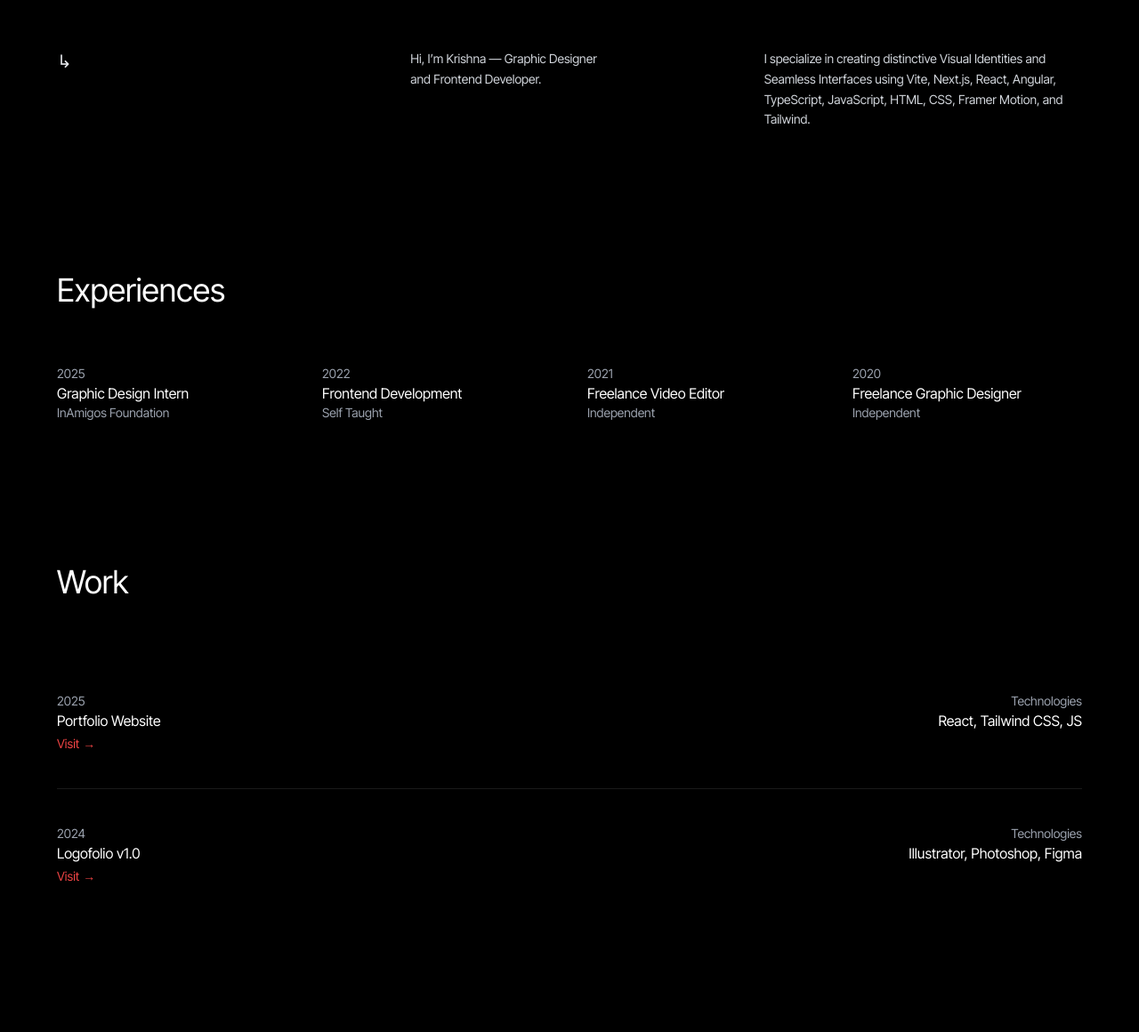
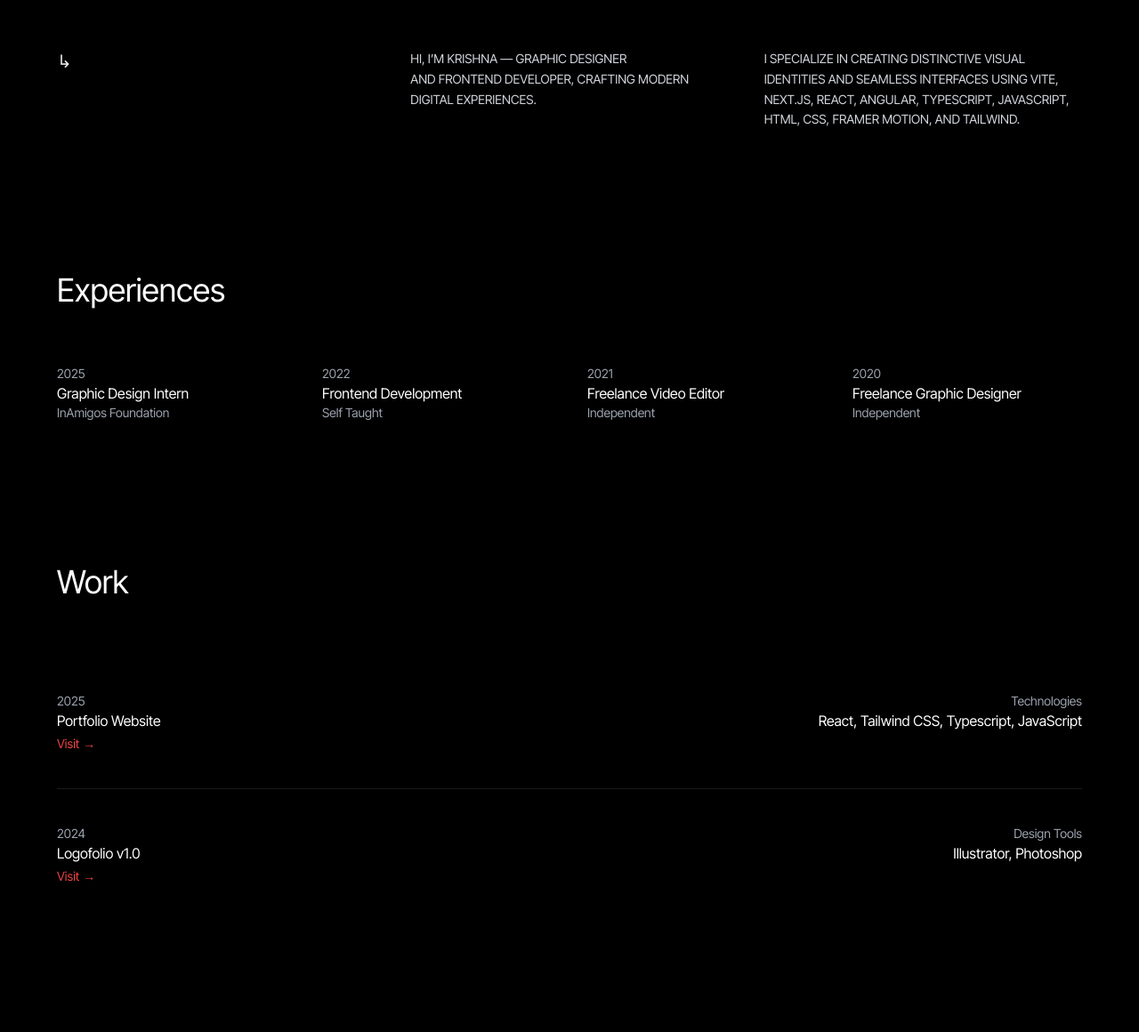
Before and after one commit to blurryface027/my-portfolio, a React (Vite) app: page / in a window 1280 px wide. Shown: the part 893-2053 px from the top of the page at 89% size. Built offline with nearby package versions, Linux system fonts and the light colour scheme.

Commit message:
fix: enhance introduction text for clarity and update technology/tools references

```diff
--- a/src/App.css
+++ b/src/App.css
@@ -44,5 +44,5 @@ html, body {
   padding: 0;
   width: 100%;
   overflow-x: hidden;
-  background: #000; /* ensures no white shows */
+  background: #000;
 }
--- a/src/App.tsx
+++ b/src/App.tsx
@@ -70,15 +70,15 @@ export default function App() {
     {/* Short Intro */}
     <div className="text-left">
       <p className="text-base leading-relaxed text-gray-300 text-sm">
-        Hi, I’m Krishna — Graphic Designer<br/>
-        and Frontend Developer.
+        HI, I’M KRISHNA — GRAPHIC DESIGNER<br/>
+        AND FRONTEND DEVELOPER, CRAFTING MODERN DIGITAL EXPERIENCES.
       </p>
     </div>
 
     {/* Detailed Description */}
     <div className="text-left">
       <p className="text-base leading-relaxed text-gray-300 text-sm">
-        I specialize in creating distinctive Visual Identities and Seamless Interfaces using Vite, Next.js, React, Angular, TypeScript, JavaScript, HTML, CSS, Framer Motion, and Tailwind.
+        I SPECIALIZE IN CREATING DISTINCTIVE VISUAL IDENTITIES AND SEAMLESS INTERFACES USING VITE, NEXT.JS, REACT, ANGULAR, TYPESCRIPT, JAVASCRIPT, HTML, CSS, FRAMER MOTION, AND TAILWIND.
       </p>
     </div>
   </div>
@@ -155,7 +155,7 @@ export default function App() {
         {/* Technologies Used */}
         <div className="text-right">
           <p className="text-gray-400 text-sm">Technologies</p>
-          <p className="text-base text-md">React, Tailwind CSS, JS</p>
+          <p className="text-base text-md">React, Tailwind CSS, Typescript, JavaScript</p>
         </div>
       </div>
 
@@ -175,8 +175,8 @@ export default function App() {
         </div>
         {/* Technologies Used */}
         <div className="text-right">
-          <p className="text-gray-400 text-sm">Technologies</p>
-          <p className="text-base text-md">Illustrator, Photoshop, Figma</p>
+          <p className="text-gray-400 text-sm">Design Tools</p>
+          <p className="text-base text-md">Illustrator, Photoshop</p>
         </div>
       </div>
 
@@ -196,7 +196,6 @@ export default function App() {
     </h2>
   </div>
 </section>
-
 
 
       {/* Footer Section */}
```
